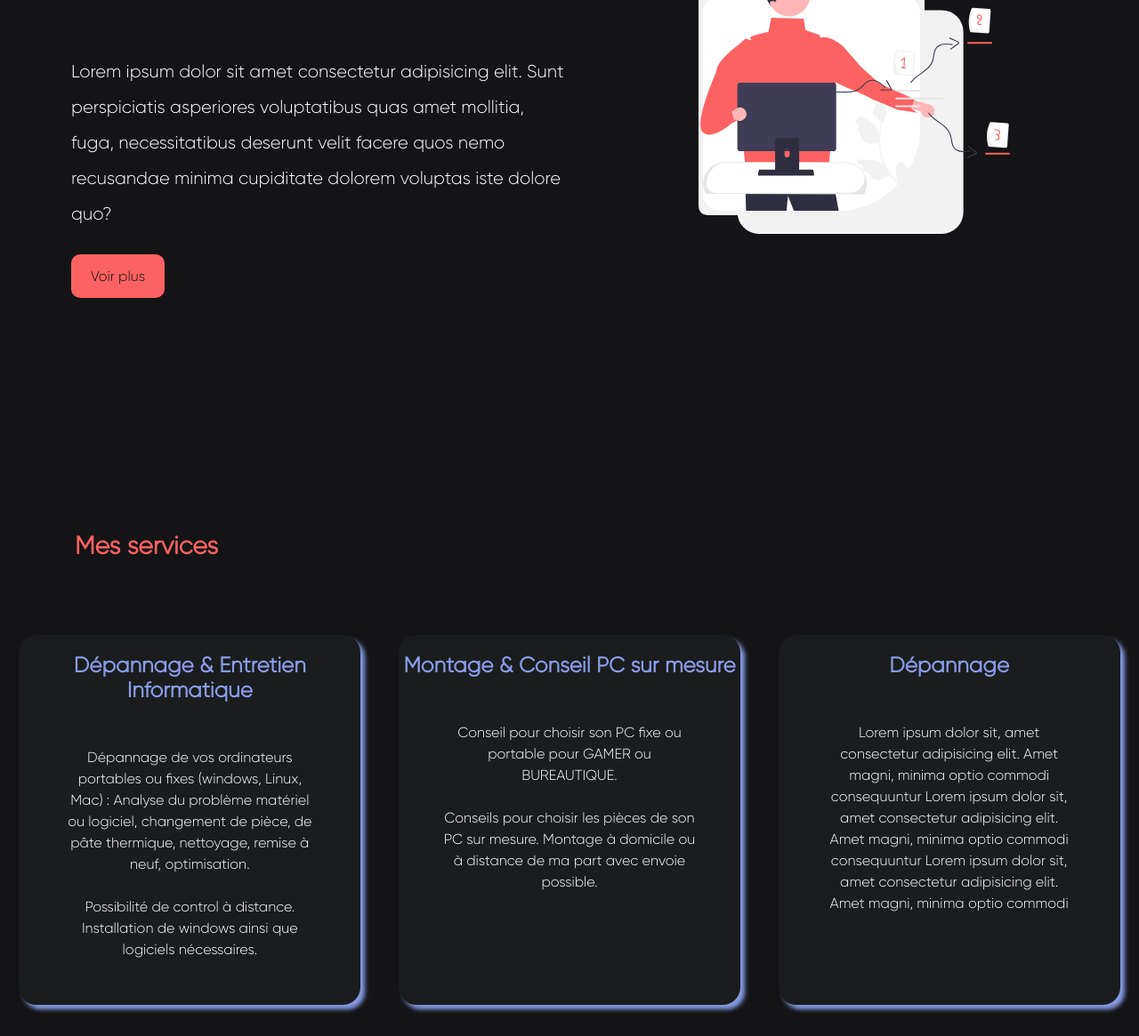
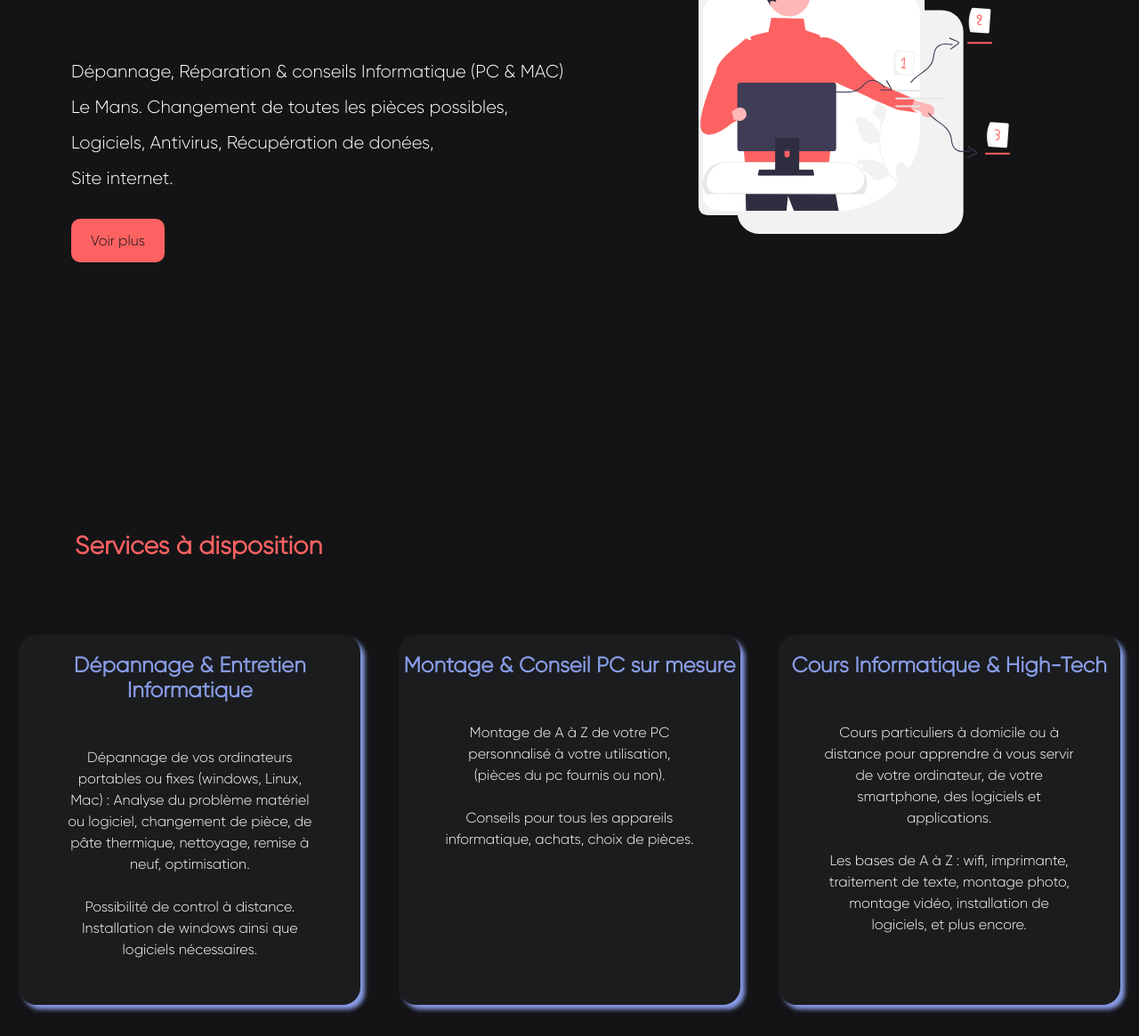
Before and after one commit to TomBagiau/hirecwebsite, a plain HTML site: page index.html in a window 1280 px wide. Shown: the part 363-1528 px from the top of the page at 89% size. Drawn offline with nearby package versions, Linux system fonts and the light colour scheme; files whose address does not match are found by name.

Commit message:
modifs index

```diff
--- a/index.html
+++ b/index.html
@@ -55,12 +55,10 @@
 
             <div class="underText">
                 <p class="text">
-                    Lorem ipsum dolor sit amet consectetur adipisicing elit. Sunt perspiciatis asperiores voluptatibus
-                    quas
-                    amet
-                    mollitia, fuga, necessitatibus deserunt velit facere quos nemo recusandae minima cupiditate dolorem
-                    voluptas
-                    iste dolore quo?
+                    Dépannage, Réparation & conseils Informatique (PC & MAC) Le Mans.
+                    Changement de toutes les pièces possibles, <br>
+                    Logiciels, Antivirus, Récupération de donées, <br>
+                    Site internet.
                 </p>
             </div>
             <a href="#services" class="seeMore">Voir plus</a>
@@ -72,7 +70,7 @@
     </div>
 
     <section id="services" class="seeMore">
-        <h1>Mes services</h1>
+        <h1>Services à disposition</h1>
         <div class="cardscontainer">
             <div class="card">
                 <h2 class="cardTitle">Dépannage & Entretien Informatique</h2>
@@ -87,19 +85,31 @@
             <div class="card">
                 <h2 class="cardTitle">Montage & Conseil PC sur mesure</h2>
                 <p>
-                    Conseil pour choisir son PC fixe ou portable pour GAMER ou BUREAUTIQUE. <br><br>
-                    Conseils pour choisir les
-                    pièces de son PC sur mesure. Montage à domicile ou à distance de ma part avec envoie possible.
+                    Montage de A à Z de votre PC personnalisé à votre utilisation, (pièces du pc fournis ou non).
+                    <br><br>
+                    Conseils pour tous les appareils informatique, achats, choix de pièces.<br><br>
+
                 </p>
             </div>
             <div class="card">
-                <h2 class="cardTitle">Dépannage</h2>
+                <h2 class="cardTitle">Cours Informatique & High-Tech</h2>
                 <p>
-                    Lorem ipsum dolor sit, amet consectetur adipisicing elit. Amet magni, minima optio commodi
-                    consequuntur
-                    Lorem ipsum dolor sit, amet consectetur adipisicing elit. Amet magni, minima optio commodi
-                    consequuntur Lorem ipsum dolor sit, amet consectetur adipisicing elit. Amet magni, minima optio
-                    commodi
+                    Cours particuliers à domicile ou à distance pour apprendre à vous servir de votre ordinateur, de
+                    votre
+                    smartphone, des logiciels et applications.
+                    <br><br>
+                    Les bases de A à Z : wifi, imprimante, traitement de texte,
+                    montage photo, montage vidéo, installation de logiciels, et plus encore.
+                </p>
+            </div>
+        </div>
+        <br><br>
+        <div class="cardscontainer">
+            <div class="card">
+                <h2 class="cardTitle">Création de site web & design</h2>
+                <p>
+                    Création de site vitrine pour particuliers ou professionels.
+                    design sur-mesure.
                 </p>
             </div>
         </div>
```
